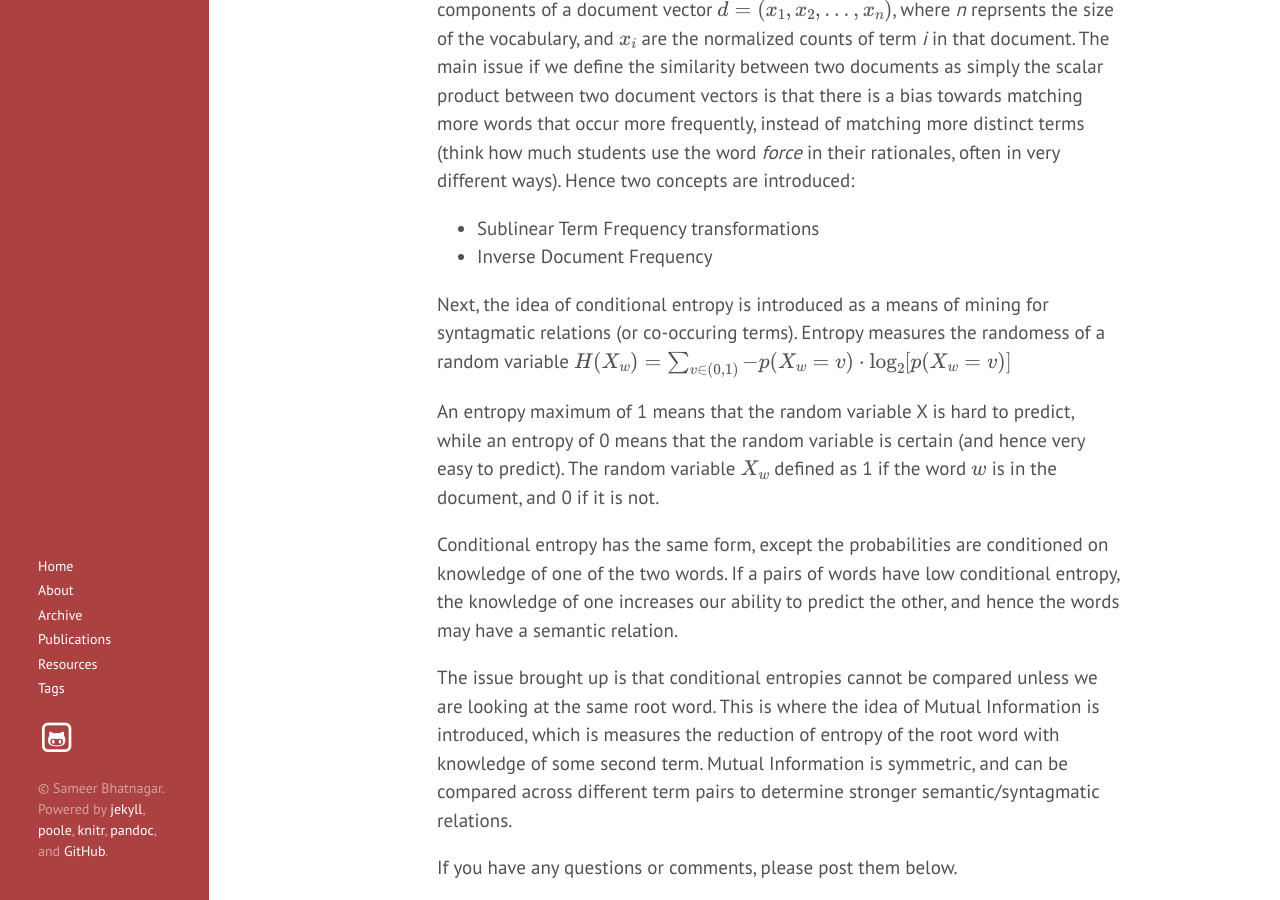
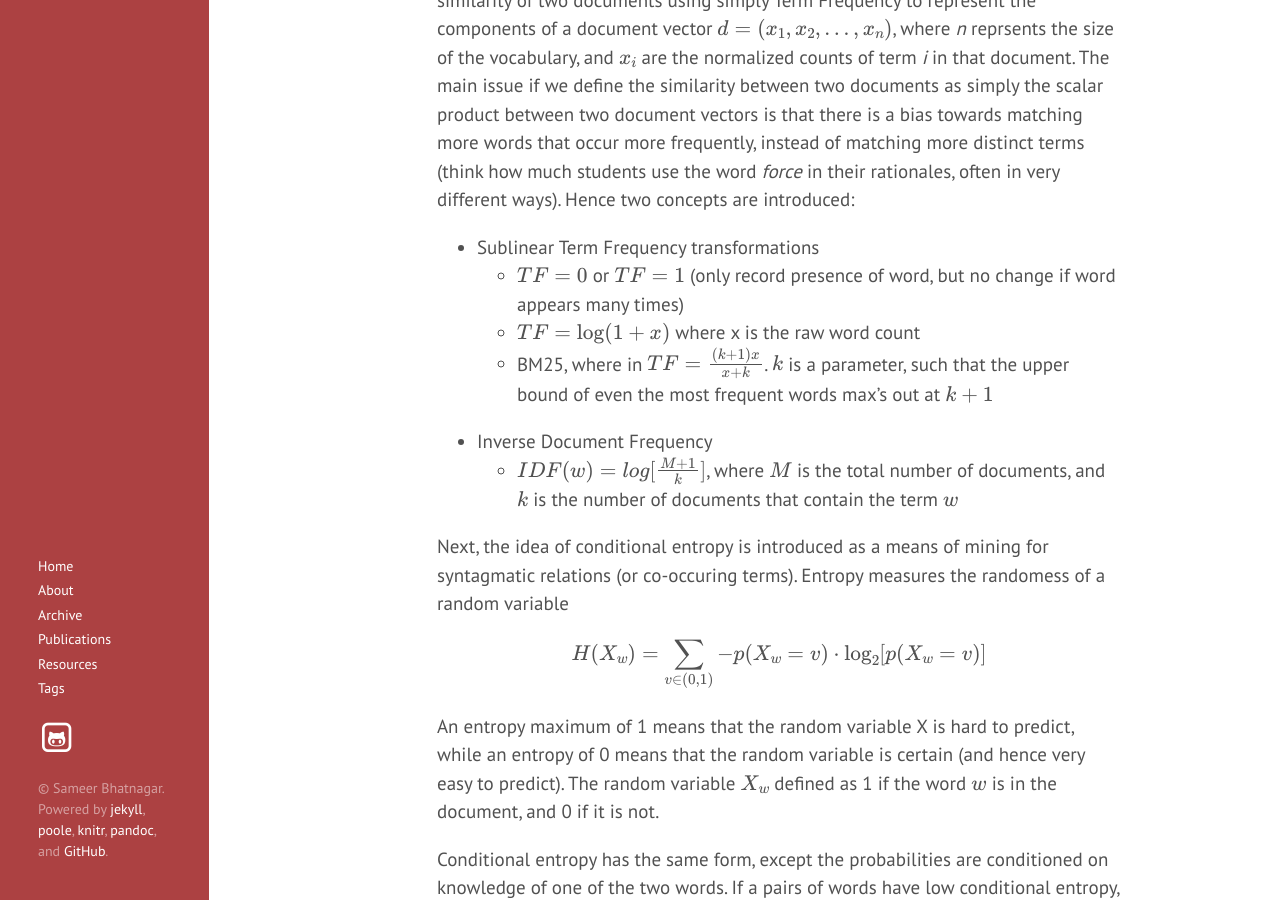
Before and after one commit to sameerbhatnagar/sameerbhatnagar.github.io, a Jekyll site: the page built from _posts/2015-06-16-Text Mining MOOC - Week 1.md, in a window 1280 px wide and 900 px high, scrolled down 499 px. Built offline with Jekyll 4.4.1, drawn with Linux system fonts in a browser that asks for light colours; nearby versions of some CDN libraries; formulas are drawn with MathJax 3; comment, search, counter and statistics services are not loaded.

Commit message:
added equations to post 1

```diff
--- a/_posts/2015-06-16-Text Mining MOOC - Week 1.md
+++ b/_posts/2015-06-16-Text Mining MOOC - Week 1.md
@@ -10,16 +10,24 @@ comments: yes
 ---
 
 I am taking the [Text Mining and Analytics MOOC](https://www.coursera.org/course/textanalytics). The first week, we learned about mining paradigmatic and syntagmatic relations.
-* Paradigmatic relations are between words which are of the same class (i.e. cat, dog). These can be found by finding those words which have the most similar contexts (words on the right, words on the left).
-* Syntagmatic relations are between words whose meaning can be related to one another (i.e. cat, eats). These relations are mined by searching for co-occuring elements.
+
+- Paradigmatic relations are between words which are of the same class (i.e. cat, dog). These can be found by finding those words which have the most similar contexts (words on the right, words on the left).
+
+- Syntagmatic relations are between words whose meaning can be related to one another (i.e. cat, eats). These relations are mined by searching for co-occuring elements.
 
 The most technical part of this discussion arises when trying to measure the similarity of two documents using simply Term Frequency to represent the components of a document vector $$d = (x_1,x_2,\dots,x_n)$$, where _n_ reprsents the size of the vocabulary, and $$x_i$$ are the normalized counts of term _i_ in that document. The main issue if we define the similarity between two documents as simply the scalar product between two document vectors is that
 there is a bias towards matching more words that occur more frequently, instead of matching more distinct terms (think how much students use the word _force_ in their rationales, often in very different ways). Hence two concepts are introduced:
-* Sublinear Term Frequency transformations
-* Inverse Document Frequency
+
+- Sublinear Term Frequency transformations
+  + \\(TF = 0\\) or \\(TF=1\\) (only record presence of word, but no change if word appears many times)
+  + \\(TF=\log(1+x)\\) where x is the raw word count
+  + BM25, where in \\(TF = \frac{(k+1)x}{x+k}\\). \\(k\\) is a parameter, such that the upper bound of even the most frequent words max's out at \\(k+1\\)
+
+- Inverse Document Frequency
+  + \\(IDF(w)=log[\frac{M+1}{k}]\\), where \\(M\\) is the total number of documents, and \\(k\\) is the number of documents that contain the term \\(w\\)
 
 Next, the idea of conditional entropy is introduced as a means of mining for syntagmatic relations (or co-occuring terms). Entropy measures the randomess of a random variable
-$$H(X_w) = \sum_{v\in(0,1)} -p(X_w=v)\cdot\log_2[p(X_w=v)]$$
+\\[H(X_w) = \sum_{v\in(0,1)} -p(X_w=v)\cdot\log_2[p(X_w=v)]\\]
 
 An entropy maximum of 1 means that the random variable X is hard to predict, while an entropy of 0 means that the random variable is certain (and hence very easy to predict). The random variable $$X_w$$ defined as 1 if the word $$w$$ is in the document, and 0 if it is not.
 
```
Also changed, not shown: _source/2015-06-16-Text Mining MOOC - Week 1.Rmd (+13 -5 lines), _source/2015-06-16-Text_Mining_MOOC_-_Week_1.html (renamed from _source/Text_Mining_MOOC_-_Week_1.html, +16 -10 lines), _source/Text Mining MOOC - Week 1.Rmd (deleted, +0 -28 lines).
